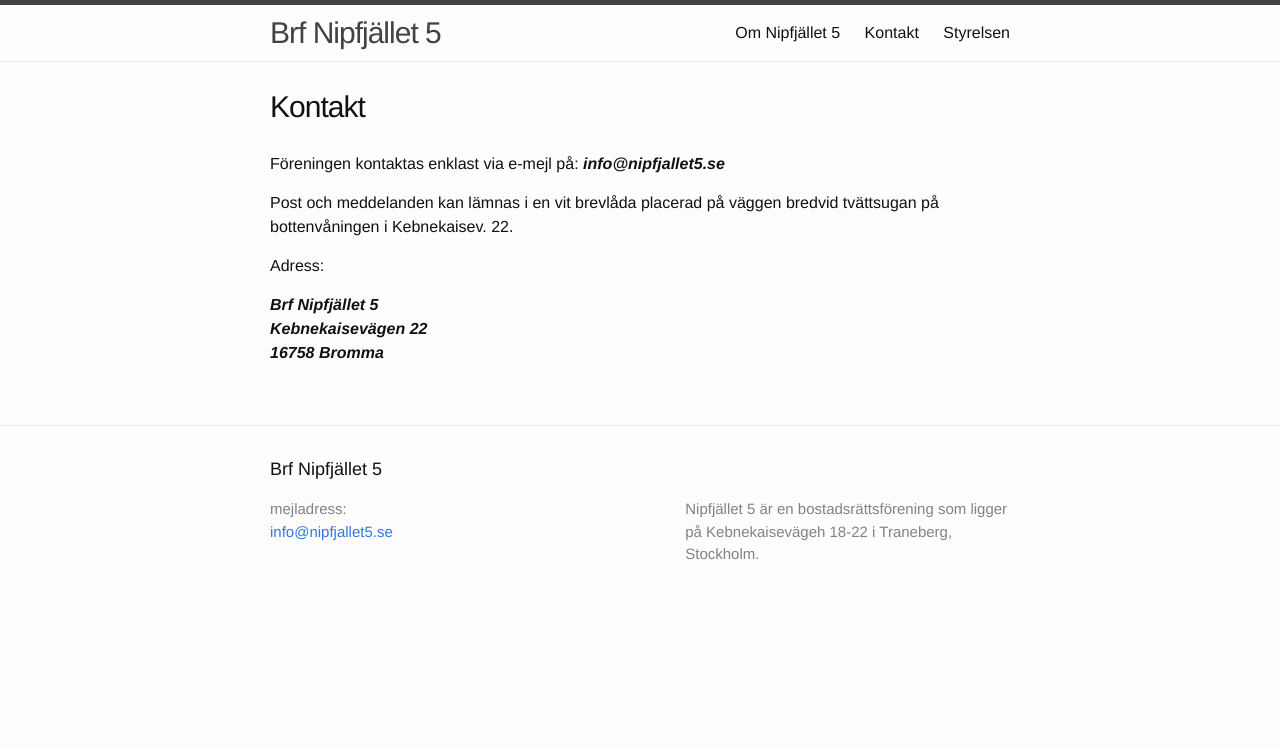
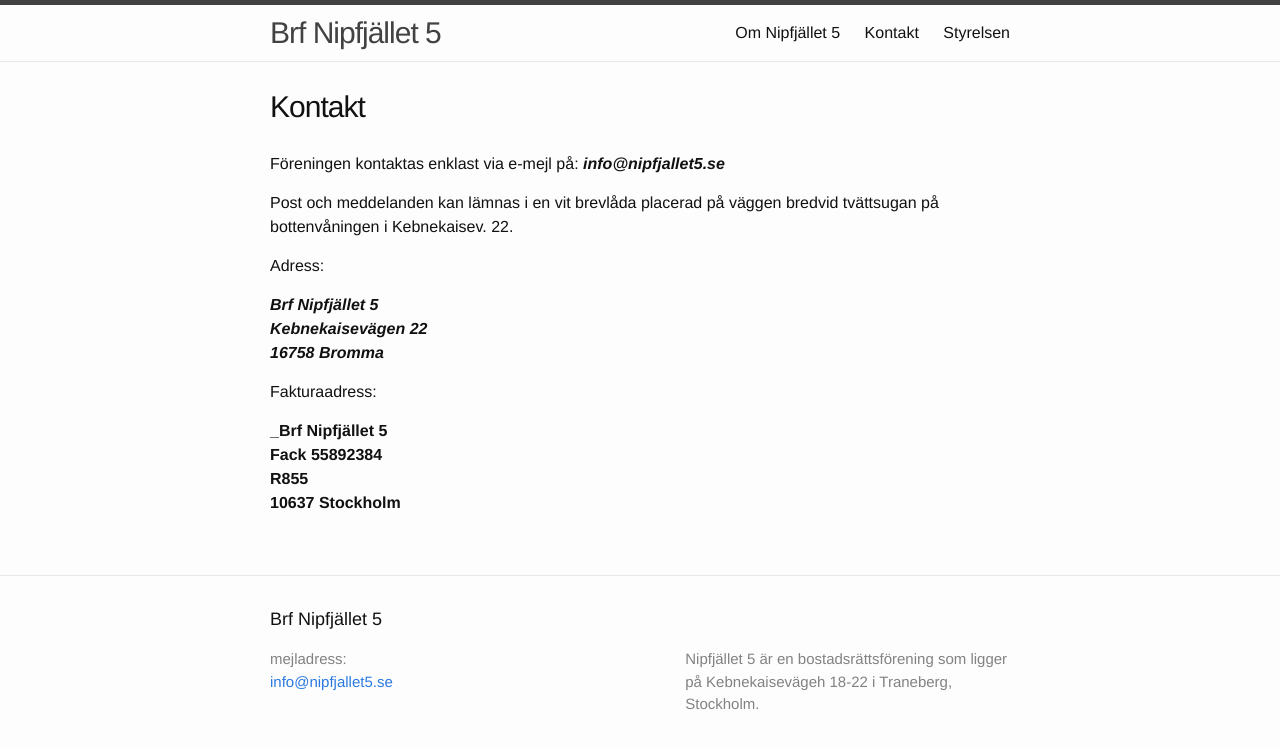
Before and after one commit to nipfjallet5/nipfjallet5.github.io, a Jekyll site: the page built from kontakt.md, in a window 1280 px wide. Shown: the top 749 px of the page. Built offline with Jekyll 4.4.1, drawn with Linux system fonts in a browser that asks for light colours.

Commit message:
Update kontakt.md
lade till fakturaadress

```diff
--- a/kontakt.md
+++ b/kontakt.md
@@ -13,3 +13,10 @@ Adress:
 **_Brf Nipfjället 5\\
 Kebnekaisevägen 22\\
 16758 Bromma_**
+
+Fakturaadress:
+
+**_Brf Nipfjället 5\\
+Fack 55892384\\
+R855\\
+10637 Stockholm**
```
